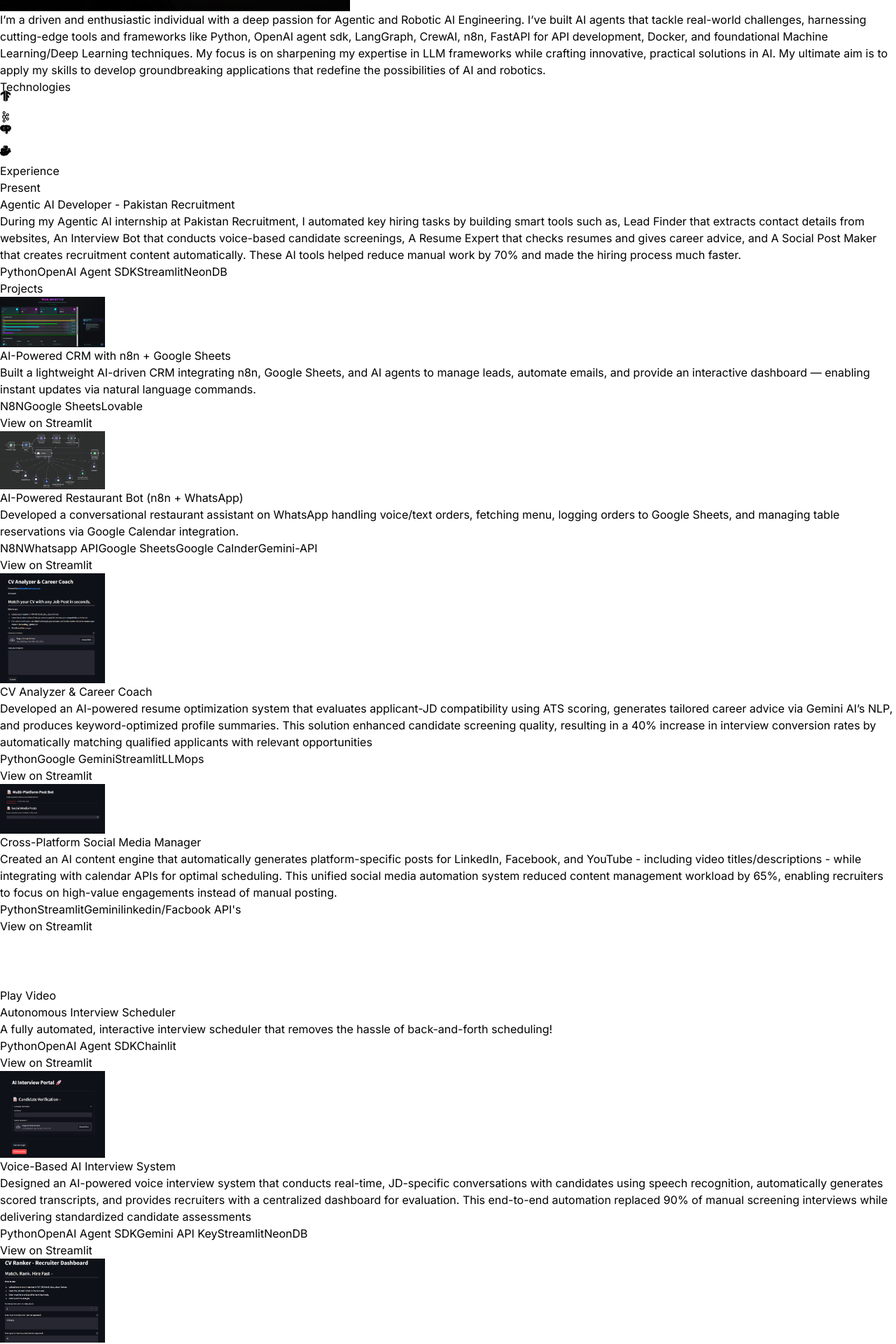
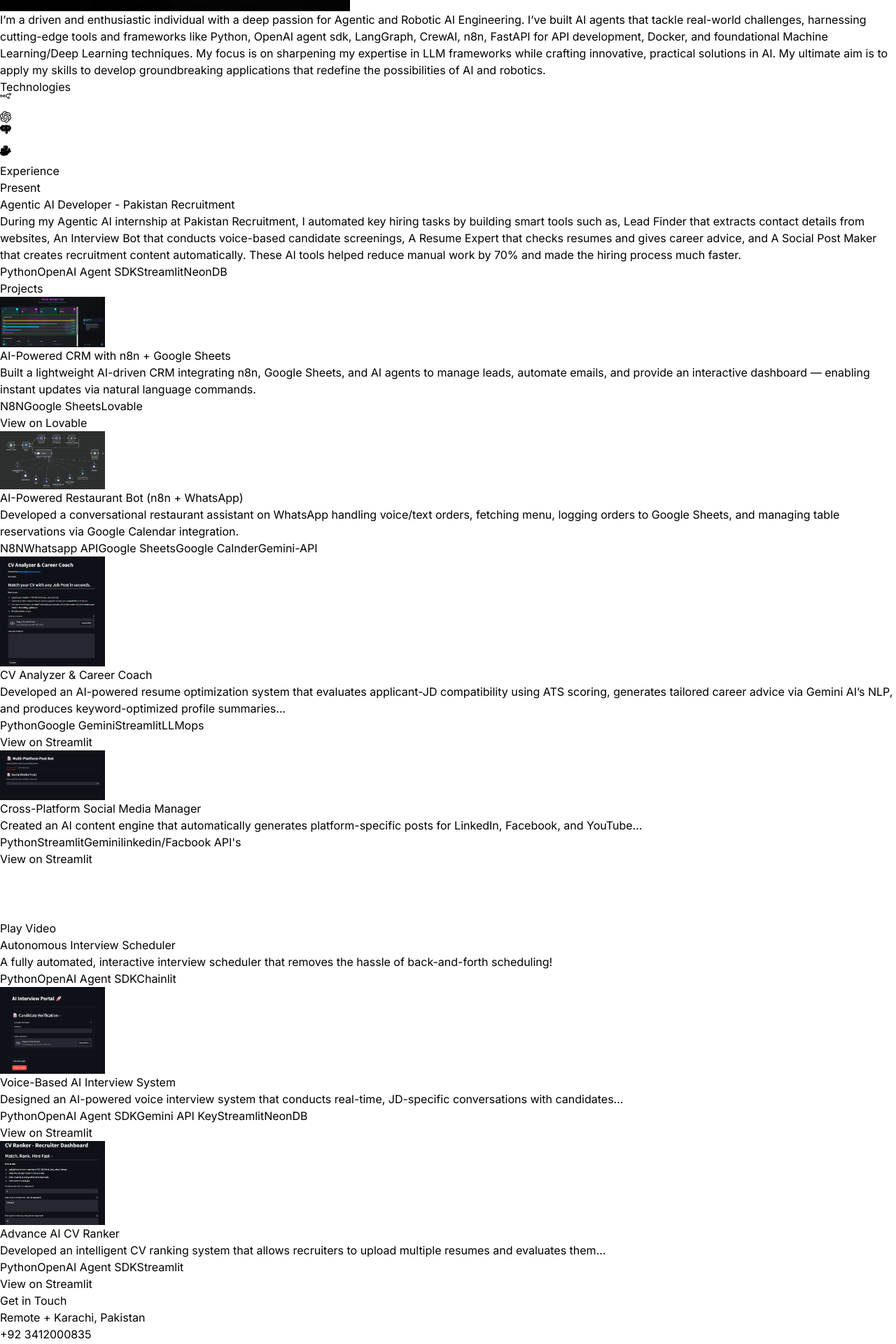
Before and after one commit to TahaNadeemkhan/portfolio, a React (Vite) app: page / in a window 1280 px wide. Shown: the part 1000-2920 px from the top of the page at 70% size. Built offline with nearby package versions, Linux system fonts and the light colour scheme; grey boxes are pictures that could not be loaded.

Commit message:
updated technologies

```diff
--- a/src/components/Projects.jsx
+++ b/src/components/Projects.jsx
@@ -37,8 +37,11 @@
               transition={{ duration: 1 }}
               className="w-full lg:w-1/4"
             >
-              {project.image.endsWith(".mp4") ? (
-                <div className="relative cursor-pointer group" onClick={() => openVideoModal(project.image)}>
+              {project.image?.endsWith(".mp4") ? (
+                <div
+                  className="relative cursor-pointer group"
+                  onClick={() => openVideoModal(project.image)}
+                >
                   <video width={150} height={150} className="mb-6 rounded">
                     <source src={project.image} type="video/mp4" />
                     Your browser does not support the video tag.
@@ -57,6 +60,7 @@
                 />
               )}
             </motion.div>
+
             <motion.div
               whileInView={{ opacity: 1, x: 0 }}
               initial={{ opacity: 0, x: 100 }}
@@ -75,14 +79,16 @@
                   </span>
                 ))}
               </div>
+              {project.vercelLink && (
                 <a
                   href={project.vercelLink}
                   target="_blank"
                   rel="noopener noreferrer"
                   className="inline-block rounded bg-purple-600 px-4 py-2 text-sm font-medium text-white transition-colors hover:bg-purple-700"
                 >
-                View on Streamlit
+                  {project.deployLabel || "View Project"}
                 </a>
+              )}
             </motion.div>
           </div>
         ))}
--- a/src/components/Technologies.jsx
+++ b/src/components/Technologies.jsx
@@ -1,7 +1,7 @@
 import { FaPython } from "react-icons/fa";
-import { SiTensorflow } from "react-icons/si";
+import { SiN8N } from "react-icons/si";
 import { BiLogoPostgresql } from "react-icons/bi";
-import { SiApachekafka } from "react-icons/si";
+import { SiOpenai } from "react-icons/si";
 import { FaDocker } from "react-icons/fa";
 import { SiLangchain } from "react-icons/si";
 import { motion } from "framer-motion";
@@ -40,7 +40,7 @@
           animate={{ y: [-7, 7] }}  // Moves up first
           transition={bounceTransition}
         >
-          <SiTensorflow  className="text-7xl text-red-600" />
+          <SiN8N  className="text-7xl text-red-600" />
         </motion.div>
 
         {/* Icon 2 (Next.js) - Moving down first */}
@@ -49,7 +49,7 @@
           animate={{ y: [7, -7] }}  // Moves down first
           transition={bounceTransition}
         >
-          <SiApachekafka className="text-7xl" />
+          <SiOpenai className="text-7xl" />
         </motion.div>
 
         <motion.div
--- a/src/constants/index.js
+++ b/src/constants/index.js
@@ -25,65 +25,72 @@
     title: "AI-Powered CRM with n8n + Google Sheets",
     image: project6,
     description:
-      'Built a lightweight AI-driven CRM integrating n8n, Google Sheets, and AI agents to manage leads, automate emails, and provide an interactive dashboard — enabling instant updates via natural language commands.',
+      "Built a lightweight AI-driven CRM integrating n8n, Google Sheets, and AI agents to manage leads, automate emails, and provide an interactive dashboard — enabling instant updates via natural language commands.",
     technologies: ["N8N", "Google Sheets", "Lovable"],
-    vercelLink: "https://glass-growth-flow.lovable.app/"
+    vercelLink: "https://glass-growth-flow.lovable.app/",
+    deployLabel: "View on Lovable"
   },
 
   {
     title: "AI-Powered Restaurant Bot (n8n + WhatsApp)",
     image: project7,
     description:
-      'Developed a conversational restaurant assistant on WhatsApp handling voice/text orders, fetching menu, logging orders to Google Sheets, and managing table reservations via Google Calendar integration.',
+      "Developed a conversational restaurant assistant on WhatsApp handling voice/text orders, fetching menu, logging orders to Google Sheets, and managing table reservations via Google Calendar integration.",
     technologies: ["N8N", "Whatsapp API", "Google Sheets", "Google Calnder", "Gemini-API"],
-    vercelLink: ""
+    vercelLink: "",
+    deployLabel: "Coming Soon"
   },
 
   {
-
     title: "CV Analyzer & Career Coach",
     image: project4,
     description:
-        "Developed an AI-powered resume optimization system that evaluates applicant-JD compatibility using ATS scoring, generates tailored career advice via Gemini AI’s NLP, and produces keyword-optimized profile summaries. This solution enhanced candidate screening quality, resulting in a 40% increase in interview conversion rates by automatically matching qualified applicants with relevant opportunities",
+      "Developed an AI-powered resume optimization system that evaluates applicant-JD compatibility using ATS scoring, generates tailored career advice via Gemini AI’s NLP, and produces keyword-optimized profile summaries...",
     technologies: ["Python", "Google Gemini", "Streamlit", "LLMops"],
     vercelLink: "https://jobseekerpy-mpoci8x9cklfysjmebysss.streamlit.app/",
+    deployLabel: "View on Streamlit"
+  },
 
-    },
   {
     title: "Cross-Platform Social Media Manager",
     image: project2,
     description:
-        "Created an AI content engine that automatically generates platform-specific posts for LinkedIn, Facebook, and YouTube - including video titles/descriptions - while integrating with calendar APIs for optimal scheduling. This unified social media automation system reduced content management workload by 65%, enabling recruiters to focus on high-value engagements instead of manual posting.",
+      "Created an AI content engine that automatically generates platform-specific posts for LinkedIn, Facebook, and YouTube...",
     technologies: ["Python", "Streamlit", "Gemini", "linkedin/Facbook API's"],
     vercelLink: "https://social-media-manage.streamlit.app/",
+    deployLabel: "View on Streamlit"
+  },
 
-
-    },
   {
     title: "Autonomous Interview Scheduler",
     image: project3,
     description: "A fully automated, interactive interview scheduler that removes the hassle of back-and-forth scheduling!",
     technologies: ["Python", "OpenAI Agent SDK", "Chainlit"],
+    vercelLink: "",
+    deployLabel: "Coming Soon"
+  },
 
-  },
   {
     title: "Voice-Based AI Interview System",
     image: project5,
     description:
-      "Designed an AI-powered voice interview system that conducts real-time, JD-specific conversations with candidates using speech recognition, automatically generates scored transcripts, and provides recruiters with a centralized dashboard for evaluation. This end-to-end automation replaced 90% of manual screening interviews while delivering standardized candidate assessments",
+      "Designed an AI-powered voice interview system that conducts real-time, JD-specific conversations with candidates...",
     technologies: ["Python", "OpenAI Agent SDK", "Gemini API Key", "Streamlit", "NeonDB"],
     vercelLink: "https://interview-app-t5cgv9gsa7mom8adhynpxd.streamlit.app/",
+    deployLabel: "View on Streamlit"
   },
 
   {
     title: "Advance AI CV Ranker",
     image: project1,
     description:
-      'Developed an intelligent CV ranking system that allows recruiters to upload multiple resumes and evaluates them based on keyword matching and missing skills. Automatically scores and ranks candidates, providing actionable insights and enabling CSV export for streamlined hiring decisions. Designed a user-friendly interface for efficient recruiter workflow. Optimized for accuracy and ease of use, improving candidate shortlisting efficiency.',
-    technologies: ["Python", "OpenAI Agent SDK", "streamlit"],
-    vercelLink: "https://resume-screening-by-taha-nadeem.streamlit.app/"
-  },
+      "Developed an intelligent CV ranking system that allows recruiters to upload multiple resumes and evaluates them...",
+    technologies: ["Python", "OpenAI Agent SDK", "Streamlit"],
+    vercelLink: "https://resume-screening-by-taha-nadeem.streamlit.app/",
+    deployLabel: "View on Streamlit"
+  }
 ]
+
 
 export const CONTACT = {
   address: "Remote + Karachi, Pakistan",
```
Lines whose indentation alone changed are shown as unchanged.
